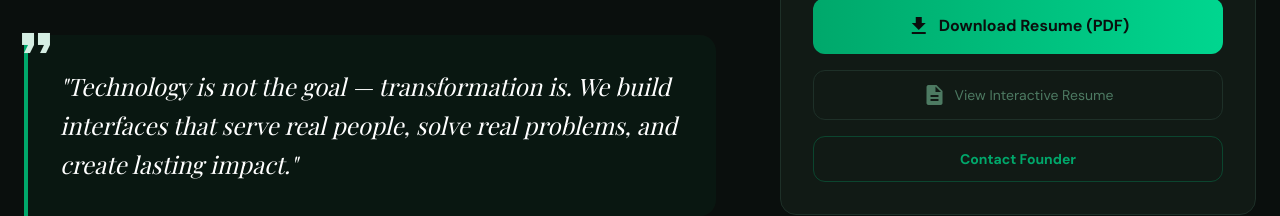
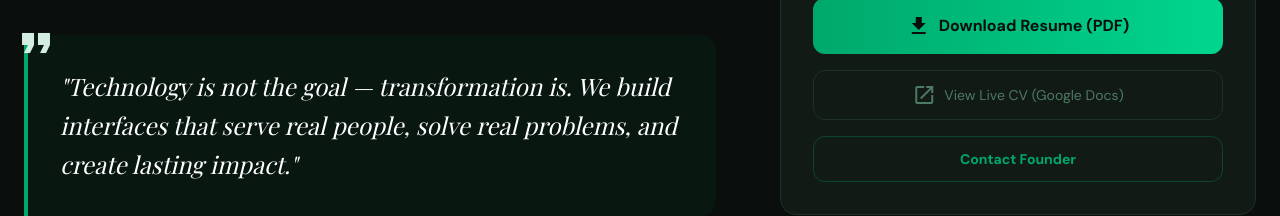
Before and after one commit to Dev-fluxforge/fluxforgev2, an Angular app: page /about in a window 1280 px wide. Shown: the part 639-855 px from the top of the page. Built offline with nearby package versions, Linux system fonts and the light colour scheme; a web font is replaced by a local one.

Commit message:
feat: Update resume links and download options
Replaces static resume PDF download with a direct Google Docs link. Adds an interactive view option for the resume.

```diff
--- a/src/app/pages/about/about.ts
+++ b/src/app/pages/about/about.ts
@@ -90,16 +90,21 @@ import {SectionHeader} from '../../components/section-header';
 
               <div class="space-y-4 pt-4">
                 <a
-                  href="/assets/resume.pdf"
+                  href="https://docs.google.com/document/d/1MavfX3SyVgdmQwTbfl8TtL4GnCLGZDkJTYOVOK7a_uo/export?format=pdf"
                   download="Muhammad_A_Badmus_Resume.pdf"
+                  target="_blank"
                   class="block w-full text-center bg-gradient-to-r from-primary to-accent text-void py-4 rounded-xl font-bold hover:shadow-[0_0_20px_rgba(0,168,107,0.4)] hover:scale-[1.02] transition-all flex items-center justify-center gap-2"
                 >
                   <mat-icon>download</mat-icon>
                   Download Resume (PDF)
                 </a>
-                <a routerLink="/resume" class="block w-full text-center border border-border-forest text-sage py-3 rounded-xl text-sm hover:border-primary hover:text-primary transition-all flex items-center justify-center gap-2">
-                  <mat-icon>description</mat-icon>
-                  View Interactive Resume
+                <a
+                  href="https://docs.google.com/document/d/1MavfX3SyVgdmQwTbfl8TtL4GnCLGZDkJTYOVOK7a_uo/edit?usp=drive_link"
+                  target="_blank"
+                  class="block w-full text-center border border-border-forest text-sage py-3 rounded-xl text-sm hover:border-primary hover:text-primary transition-all flex items-center justify-center gap-2"
+                >
+                  <mat-icon>open_in_new</mat-icon>
+                  View Live CV (Google Docs)
                 </a>
                 <a href="mailto:badmusa891@gmail.com" class="block w-full text-center border border-primary/30 text-primary py-3 rounded-xl text-sm font-bold hover:bg-primary/5 transition-all">
                   Contact Founder
--- a/src/app/pages/resume/resume.ts
+++ b/src/app/pages/resume/resume.ts
@@ -14,10 +14,14 @@ import {MatIconModule} from '@angular/material/icon';
           <mat-icon>arrow_back</mat-icon>
           Back to Portfolio
         </button>
-        <button (click)="print()" class="bg-indigo-600 text-white px-6 py-2 rounded-lg font-bold flex items-center gap-2 hover:bg-indigo-700 transition-colors">
-          <mat-icon>print</mat-icon>
-          Print / Save as PDF
-        </button>
+        <a
+          href="https://docs.google.com/document/d/1MavfX3SyVgdmQwTbfl8TtL4GnCLGZDkJTYOVOK7a_uo/export?format=pdf"
+          target="_blank"
+          class="bg-indigo-600 text-white px-6 py-2 rounded-lg font-bold flex items-center gap-2 hover:bg-indigo-700 transition-colors"
+        >
+          <mat-icon>download</mat-icon>
+          Download Live PDF
+        </a>
       </div>
 
       <!-- Resume Paper -->
```
